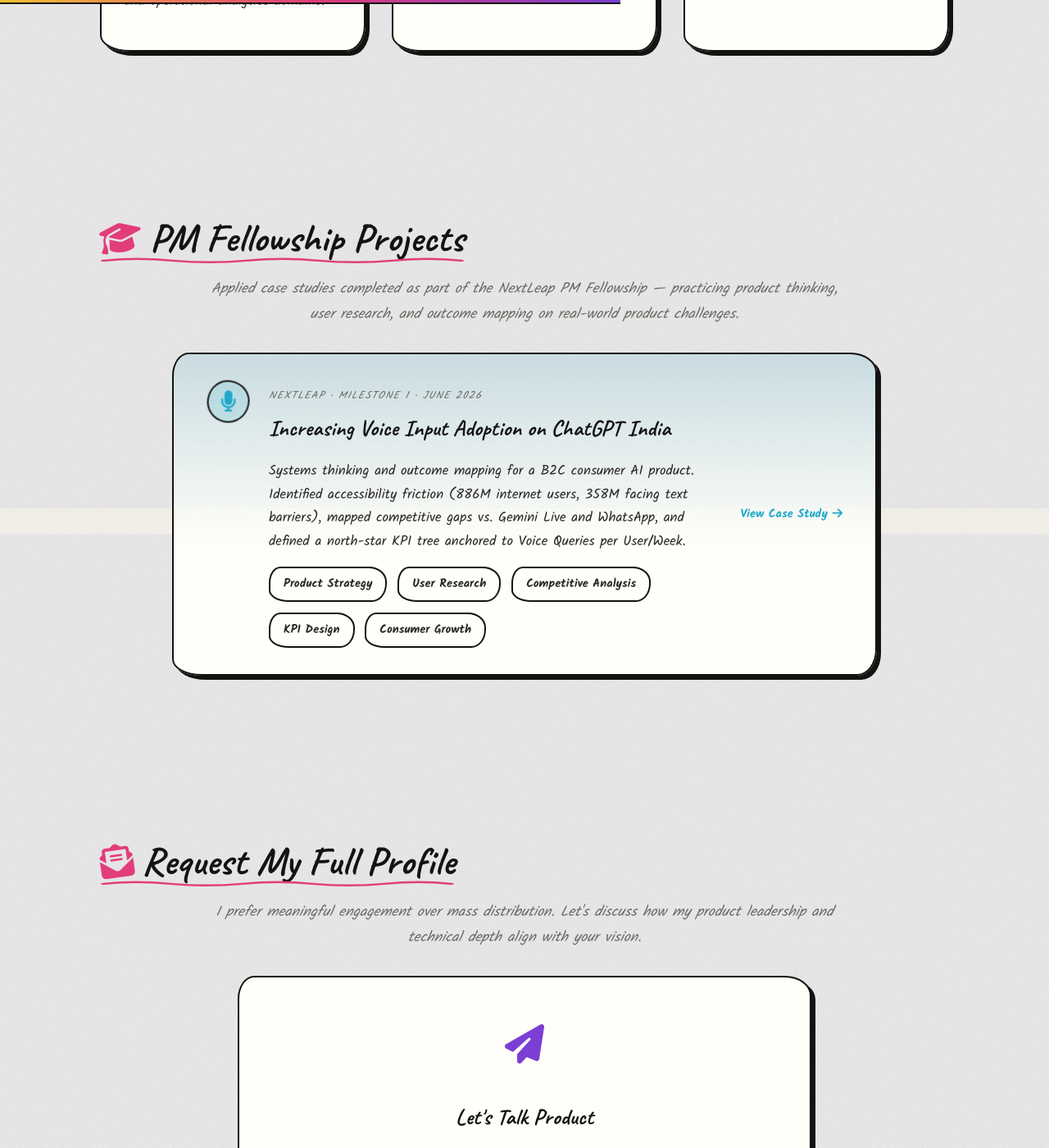
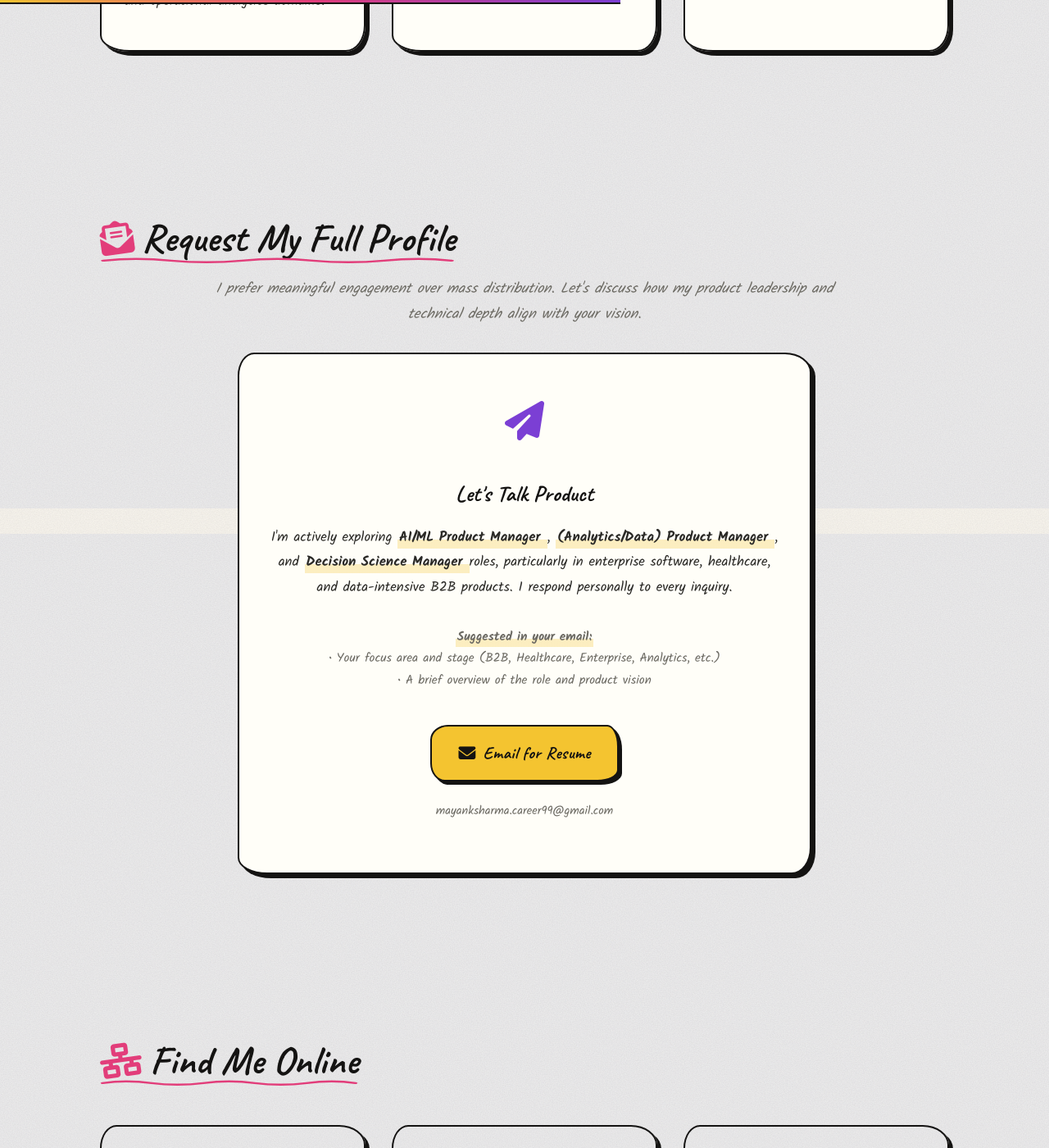
Before and after one commit to mayank1101/mayank1101.github.io, a Jekyll site: the page built from resume.html, in a window 1280 px wide and 1400 px high, scrolled down 2080 px. Shown: the whole window at 82% size. Built offline with Jekyll 4.4.1, drawn with Linux system fonts in a browser that asks for light colours; some web fonts are replaced; some of the changed text lies outside the part shown.

Commit message:
updated index and resume pages for target roles

```diff
--- a/index.html
+++ b/index.html
@@ -27,7 +27,7 @@ description: Mayank Sharma, a Data Scientist transitioning into Product Manageme
         the most meaningful part of that work was always deciding <em>what to build and why</em>.
         At Lamipak, I owned products end-to-end, talking to customers, defining roadmaps, aligning stakeholders,
         and coordinating with backend, and frontend teams to deliver. I'm now making that work my full-time focus,
-        targeting AI/ML Product Manager, (Analytics/Data) Product Manager, and (Platform/Infra) Product Manager roles at Enterprise Software, Healthcare, Analytics and data-driven companies.
+        targeting AI/ML Product Manager, (Analytics/Data) Product Manager, and Decision Science Manager roles at Enterprise Software, Healthcare, Analytics and data-driven companies.
       </p>
       <p class="muted" style="margin-top: 1rem">
         <i class="fas fa-graduation-cap"></i> M.Tech CSE - Data Science, IIT
@@ -112,7 +112,7 @@ description: Mayank Sharma, a Data Scientist transitioning into Product Manageme
     </p>
     <p class="muted">
       Open to <strong>AI/ML Product Manager</strong>, <strong>(Analytics/Data) Product Manager </strong>, and
-      <strong>(Platform/Infra) Product Manager </strong> roles, particularly in enterprise software, healthcare, and data-driven B2B products.
+      <strong>Decision Science Manager </strong> roles, particularly in enterprise software, healthcare, and data-driven B2B products.
     </p>
     <div class="collaborate-card-actions">
       <a class="cta cta-large" href="mailto:sharma.mayank.iitjammu@gmail.com">
--- a/resume.html
+++ b/resume.html
@@ -111,32 +111,6 @@ description: Resume of Mayank Sharma, a Data Scientist transitioning into Produc
   </div>
 </div>
 
-<!-- PM Fellowship Projects -->
-<div class="container section scroll-animate">
-  <h2><i class="fas fa-graduation-cap"></i> PM Fellowship Projects</h2>
-  <p class="muted" style="max-width: 800px; margin: 0 auto 2rem; text-align: center; font-size: 1.1rem;">
-    Applied case studies completed as part of the NextLeap PM Fellowship — practicing product thinking, user research, and outcome mapping on real-world product challenges.
-  </p>
-  <a href="/case-studies/voice-input-chatgpt-india.html" class="card scroll-animate card-cyan" style="display: flex; gap: 1.5rem; text-decoration: none; color: inherit; max-width: 860px; margin: 0 auto; padding: 2rem 2.5rem; align-items: flex-start;">
-    <div class="card-icon" style="flex-shrink: 0;">
-      <i class="fas fa-microphone"></i>
-    </div>
-    <div>
-      <p class="muted" style="font-size: 0.8rem; letter-spacing: 0.08em; text-transform: uppercase; margin-bottom: 0.4rem;">NextLeap · Milestone 1 · June 2026</p>
-      <h3 style="margin-bottom: 0.75rem;">Increasing Voice Input Adoption on ChatGPT India</h3>
-      <p style="margin-bottom: 1rem; line-height: 1.7;">Systems thinking and outcome mapping for a B2C consumer AI product. Identified accessibility friction (886M internet users, 358M facing text barriers), mapped competitive gaps vs. Gemini Live and WhatsApp, and defined a north-star KPI tree anchored to Voice Queries per User/Week.</p>
-      <div class="skill-tags" style="margin-bottom: 0;">
-        <span>Product Strategy</span>
-        <span>User Research</span>
-        <span>Competitive Analysis</span>
-        <span>KPI Design</span>
-        <span>Consumer Growth</span>
-      </div>
-    </div>
-    <span style="flex-shrink: 0; font-size: 0.9rem; font-weight: 700; color: var(--accent-cyan); white-space: nowrap; align-self: center;">View Case Study <i class="fas fa-arrow-right"></i></span>
-  </a>
-</div>
-
 <!-- Request Resume Section -->
 <div class="container section scroll-animate">
   <h2><i class="fas fa-envelope-open-text"></i> Request My Full Profile</h2>
@@ -168,7 +142,7 @@ description: Resume of Mayank Sharma, a Data Scientist transitioning into Produc
     <h3 style="margin-bottom: 1rem">Let's Talk Product</h3>
     <p style="margin-bottom: 2rem; line-height: 1.8">
       I'm actively exploring <strong>AI/ML Product Manager </strong>, <strong>(Analytics/Data) Product Manager </strong>, and
-      <strong>(Platform/Infra) Product Manager </strong> roles, particularly in enterprise software, healthcare, and data-intensive B2B products.
+      <strong>Decision Science Manager </strong> roles, particularly in enterprise software, healthcare, and data-intensive B2B products.
       I respond personally to every inquiry.
     </p>
     <p
```
